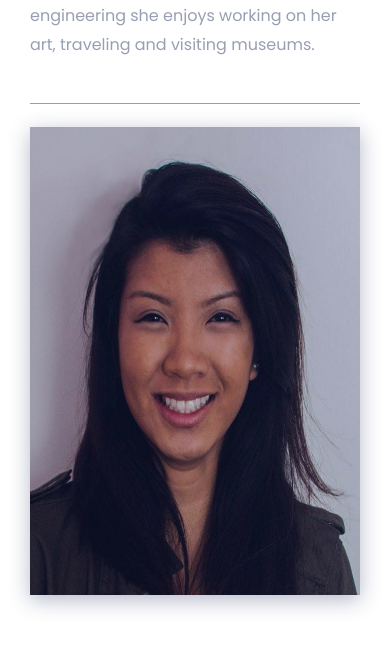
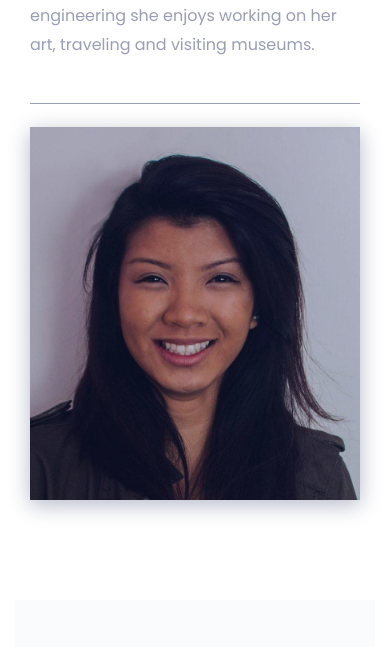
Before and after one commit to jchuynh/jchuynh.github.io, a plain HTML site: page index.html in a window 390 px wide. Shown: the part 5522-6169 px from the top of the page. Drawn offline with nearby package versions, Linux system fonts and the light colour scheme.

Commit message:
Making profile image responsive

```diff
--- a/assets/css/style.css
+++ b/assets/css/style.css
@@ -266,6 +266,12 @@ width: 100%;
 height: 100%;
 }
 
+.responsive {
+  width: 100%;
+  max-width: 400px;
+  height: auto;
+}
+
 .about {padding: 50px 0 100px;}
 .about-content {padding-top: 100px;}
 /*.single-about-txt*/
@@ -299,13 +305,13 @@ height: 100%;
     content: " ";
     top: 0;
     left:  0;
-    width: 109%;
+    width: 100%;
     height:  100%;
     background: rgba(31,44,108,.3);
 }
 .single-about-img img {
     max-width: 500px;
-    height: 468px;
+    height: auto;
 }
 .about-list-icon{
     display: flex;
--- a/index.html
+++ b/index.html
@@ -259,7 +259,7 @@
 
 							</div>
 						</div>
-						<div class="col-sm-offset-1 col-sm-5">
+						<div class="col-sm-offset-1 col-sm-5 responsive">
 							<div class="single-about-img">
 								<img src="assets/images/about/profile_image.jpeg" alt="profile_image">
 
```
